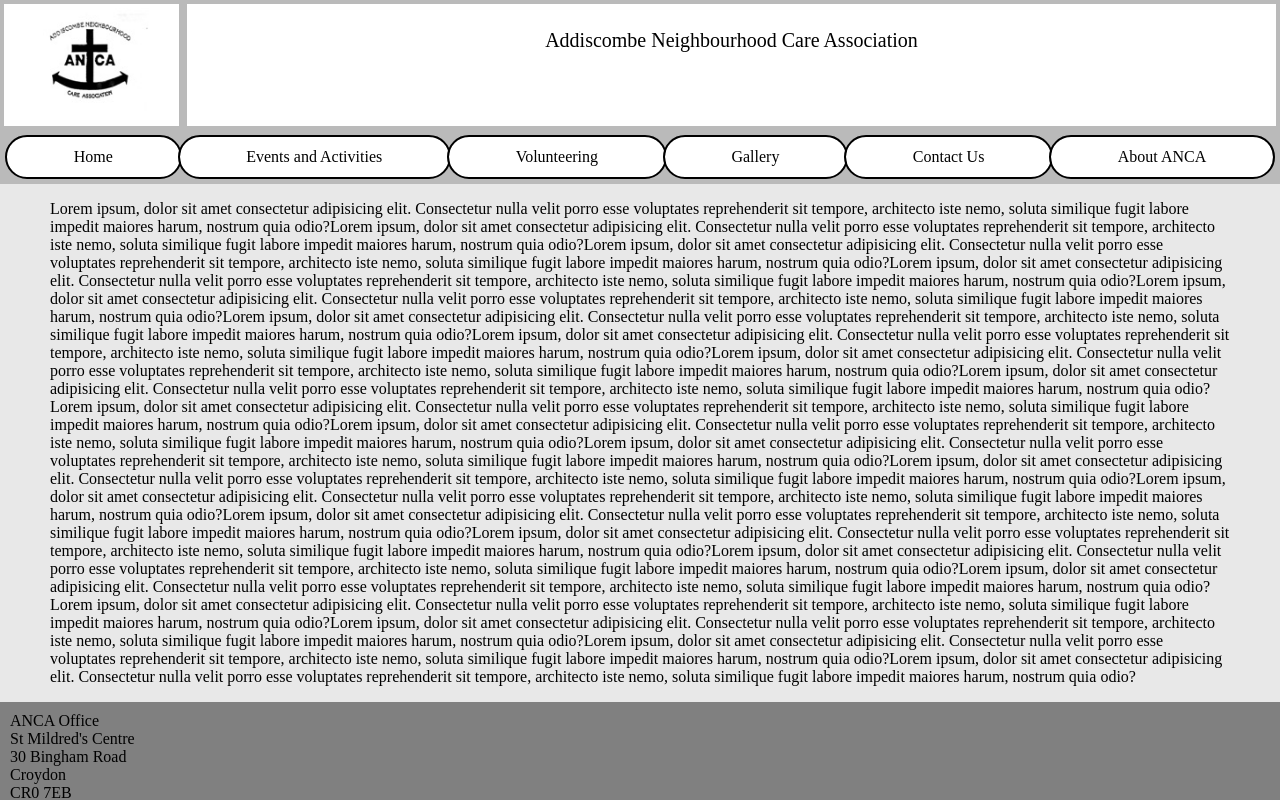
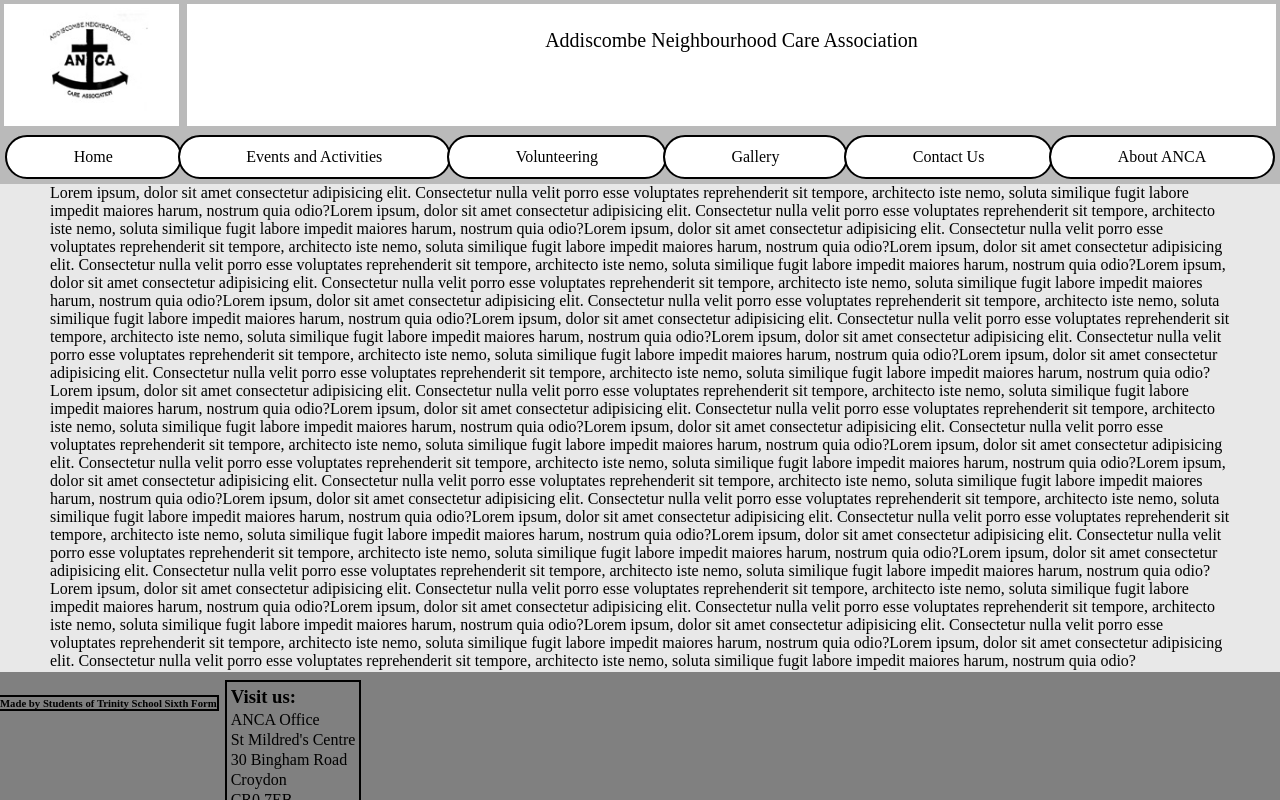
Before and after one commit to 1physix/anca.org.uk, a plain HTML site: page index.html in a window 1280 px wide. Drawn offline with Linux system fonts and the light colour scheme.

Commit message:
Nearly Finished Footer

```diff
--- a/ancaStyles.css
+++ b/ancaStyles.css
@@ -115,14 +115,32 @@ html, body{
 
 footer {
     display: flex;
-    height: 150px;
     background-color: grey;
 
 }
 
-#address {
+#footeraddress {
     display: flex;
-    justify-content: flex-start;
-    align-items: left;
-    margin: 10px;
+    flex-direction: column;
+    align-items: flex-start;
+    text-align: left;
+    margin:10px;
+    padding: 4px;
+    outline: 2px solid black;
 }
+
+#footeraddress h3,p {
+    margin: 0px;
+    padding-bottom: 2px;
+}
+
+#footeraddress p{
+    line-height: 20px
+}
+
+#watermark h6{
+    display:flex;
+    outline: 2px solid black;
+    align-items: flex-end;
+    align-self: center;
+}
--- a/index.html
+++ b/index.html
@@ -37,13 +37,18 @@
 
 
         <footer>
-            <!--<div id = "watermark">Made by Students of Trinity School Sixth Form</div>-->
-            <div id="address">
-                ANCA Office</br>
-                St Mildred's Centre</br>
-                30 Bingham Road</br>
-                Croydon</br>
-                CR0 7EB</br>
+            <div id = "watermark">
+                <h6>Made by Students of Trinity School Sixth Form</h6>
+            </div>
+
+            <div id = "footeraddress">
+                <h3>Visit us:</h3>
+                <p>ANCA Office<br>
+                    St Mildred's Centre<br>
+                    30 Bingham Road<br>
+                    Croydon<br>
+                    CR0 7EB<br>
+                </p>
             </div>
         </footer>
     </div>
```
